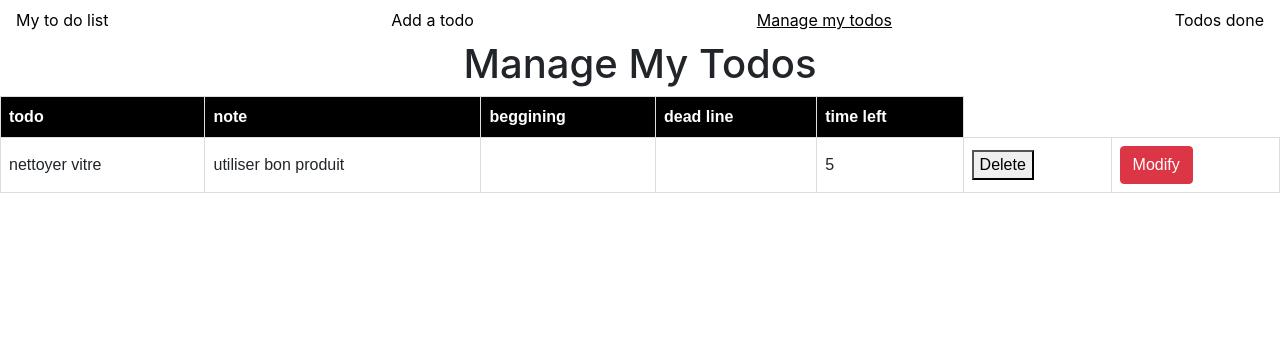
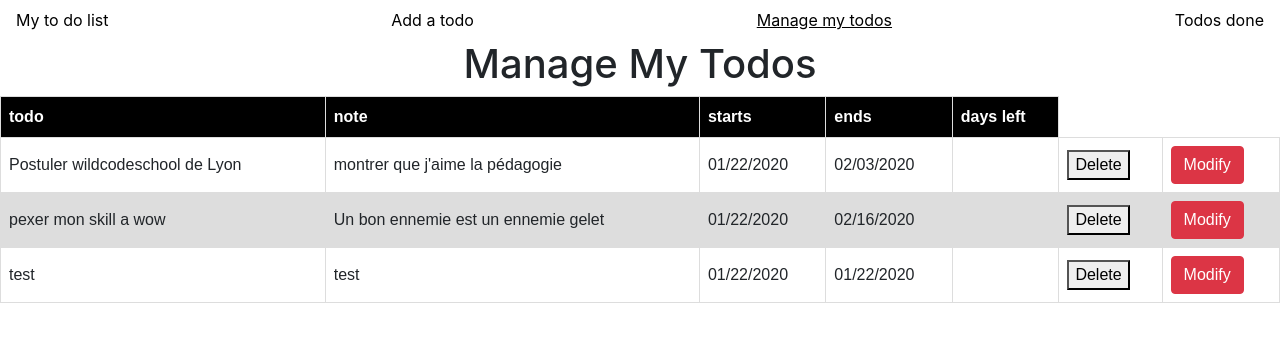
Before and after one commit to bapHyv/TodoList, a React (Create React App) app: page /managemytodos in a window 1280 px wide. Shown: the top 342 px of the page. Built offline with nearby package versions, Linux system fonts and the light colour scheme; data requests are answered from the project's data file.

Commit message:
did not realise that I was on master... refactoring the code so it looks better

```diff
--- a/db.json
+++ b/db.json
@@ -1,10 +1,25 @@
 {
   "tasks": [
     {
-      "task": "nettoyer vitre ",
-      "note": "utiliser bon produit",
-      "timeleft": "5",
+      "task": "Postuler wildcodeschool de Lyon",
+      "note": "montrer que j'aime la pédagogie",
+      "starts": "01/22/2020",
+      "ends": "02/03/2020",
       "id": 1
+    },
+    {
+      "task": "pexer mon skill a wow",
+      "note": "Un bon ennemie est un ennemie gelet",
+      "starts": "01/22/2020",
+      "ends": "02/16/2020",
+      "id": 2
+    },
+    {
+      "task": "test",
+      "note": "test",
+      "starts": "01/22/2020",
+      "ends": "01/22/2020",
+      "id": 3
     }
   ],
   "done": [
@@ -12,36 +27,57 @@
       "id": 1,
       "task": "Nettoyer intérieur et exterieure voiture",
       "note": "Penser à faire les vitres",
-      "beggining": "2020-01-22T18:36:57.728Z",
-      "deadline": "2020-01-30T18:36:57.728Z"
+      "starts": "2020-01-22T18:36:57.728Z",
+      "ends": "2020-01-30T18:36:57.728Z"
     },
     {
       "id": 2,
       "task": "Aller à la caf",
       "note": "penser à prendre les payes de la région",
-      "beggining": "2020-01-22T18:39:48.928Z",
-      "deadline": "2020-01-24T18:39:48.928Z"
+      "starts": "2020-01-22T18:39:48.928Z",
+      "ends": "2020-01-24T18:39:48.928Z"
     },
     {
       "id": 3,
       "task": "pexer mon skill a wow",
       "note": "faire les raccourcis",
-      "beggining": "2020-01-22T18:40:42.615Z",
-      "deadline": "2020-02-15T18:40:42.615Z"
+      "starts": "2020-01-22T18:40:42.615Z",
+      "ends": "2020-02-15T18:40:42.615Z"
     },
     {
       "id": 4,
       "task": "Postuler wildcodeschool",
       "note": "Finir le portfolio",
-      "beggining": "2020-01-22T18:41:09.206Z",
-      "deadline": "2020-01-25T18:41:09.206Z"
+      "starts": "2020-01-22T18:41:09.206Z",
+      "ends": "2020-01-25T18:41:09.206Z"
     },
     {
       "id": 5,
       "task": "presave track de rerino",
       "note": "utiliser tout les comptes",
-      "beggining": "2020-01-22T18:42:33.780Z",
-      "deadline": "2020-01-28T18:42:33.780Z"
+      "starts": "2020-01-22T18:42:33.780Z",
+      "ends": "2020-01-28T18:42:33.780Z"
+    },
+    {
+      "id": 6,
+      "task": "Aller changer maillot de bain",
+      "note": "penser à essayer le nouveau !",
+      "starts": "2020-01-22T20:11:09.122Z",
+      "ends": "2020-01-25T20:11:09.122Z"
+    },
+    {
+      "id": 7,
+      "task": "essayer de trouver des nouveaux pull",
+      "note": "prendre avec zipper!",
+      "starts": "22/01/2020",
+      "ends": "2020-01-27T20:14:20.737Z"
+    },
+    {
+      "id": 8,
+      "task": "trouver verre tremper pour telephone",
+      "note": "Penser à prendre le bon format!",
+      "starts": "22/01/2020",
+      "ends": "30/01/2020"
     }
   ]
 }
--- a/src/components/AddATodos.js
+++ b/src/components/AddATodos.js
@@ -7,9 +7,8 @@ export default class AddATodos extends Component {
 		this.state = {
 			todo: '',
 			note: '',
-			beggining: '',
-			deadline: '',
-			timeleft: ''
+			starts: '',
+			ends: '',
 		};
 	}
 
@@ -24,24 +23,39 @@ export default class AddATodos extends Component {
 		axios.get('/tasks').then(data => console.log(data));
 	}
 
+	dateRightFormat = (day = 0) => {
+		const newDate = new Date();
+		const today = new Date(newDate.getTime() + day * 24 * 60 * 60 *1000);
+
+		let dd = today.getDate()
+		let mm =  today.getMonth() + 1
+		let yyyy = today.getFullYear()
+
+		if (dd < 10) {
+			dd = '0' + dd
+		}
+
+		if (mm < 10) {
+			mm = '0' + mm
+		}
+
+		const date = `${mm}/${dd}/${yyyy}`
+
+		return date
+	}
+
 	handleClick = () => {
-		const now = new Date();
-		const deadlineCalculated = new Date(now.getTime() + this.state.deadline * 24 * 60 * 60 * 1000)
-		const diffTime = Math.abs(deadlineCalculated - now);
-		const diffDays = Math.ceil(diffTime / (1000 * 60 * 60 * 24))
 		axios.post('/tasks', {
 			task: this.state.todo,
 			note: this.state.note,
-			beggining: now,
-			deadline: deadlineCalculated,
-			timeleft: diffDays
+			starts: this.dateRightFormat(),
+			ends: this.dateRightFormat(this.state.deadline)
 		});
 		this.setState({
 			todo: '',
 			note: '',
-			beggining: '',
-			deadline: '',
-			timeleft: ''
+			starts: '',
+			ends: ''
 		})
 	};
 	render() {
@@ -64,7 +78,7 @@ export default class AddATodos extends Component {
 					</div>
 					<div>
 						<label>dead-line in days</label>
-						<input type="number" name="deadline" value={this.state.deadline} onChange={this.handleChange} />
+						<input type="number" name="ends" value={this.state.ends} onChange={this.handleChange} />
 					</div>
 				</div>
 				<button onClick={this.handleClick}>Add a todo</button>
--- a/src/components/MyTodosList.js
+++ b/src/components/MyTodosList.js
@@ -8,6 +8,17 @@ export default class MyTodosList extends Component {
 			data: []
 		};
 	}
+
+	daysLeftCalculator = endsParameter => {
+		const now = new Date().getTime();
+		const ends = new Date(endsParameter).getTime();
+
+		const diffTime = Math.abs(ends - now);
+
+		const diffDays = Math.ceil(diffTime / (1000 * 60 * 60 * 24));
+
+		return diffDays;
+	};
 
 	componentDidMount() {
 		axios.get('/tasks').then(data => {
@@ -24,9 +35,9 @@ export default class MyTodosList extends Component {
 						<tr>
 							<th>todo</th>
 							<th>note</th>
-							<th>beggining</th>
-							<th>dead line</th>
-							<th>time left</th>
+							<th>starts (mm/dd/yyyy)</th>
+							<th>ends (mm/dd/yyyy)</th>
+							<th>days left</th>
 						</tr>
 					</thead>
 					<tbody>
@@ -35,9 +46,9 @@ export default class MyTodosList extends Component {
 								<tr key={task.id}>
 									<td>{task.task}</td>
 									<td>{task.note}</td>
-									<td>{task.beggining}</td>
-									<td>{task.deadline}</td>
-									<td>{task.timeleft}</td>
+									<td>{task.starts}</td>
+									<td>{task.ends}</td>
+									<td>{this.daysLeftCalculator(task.ends)}</td>
 								</tr>
 							);
 						})}
--- a/src/components/manageMyTodos/ManageMyTodos.js
+++ b/src/components/manageMyTodos/ManageMyTodos.js
@@ -45,9 +45,9 @@ export default class ManageMyTodos extends Component {
 						<tr>
 							<th>todo</th>
 							<th>note</th>
-							<th>beggining</th>
-							<th>dead line</th>
-							<th>time left</th>
+							<th>starts</th>
+							<th>ends</th>
+							<th>days left</th>
 						</tr>
 					</thead>
 					<tbody>
--- a/src/components/manageMyTodos/TodosItem.js
+++ b/src/components/manageMyTodos/TodosItem.js
@@ -6,16 +6,16 @@ const TodosItem = ({ todo, handleClickDelete }) => {
 		id,
 		task,
 		note,
-		beggining,
-		deadline,
+		starts,
+		ends,
 		timeleft
 	} = todo;
 	return (
 		<tr>
 			<td>{task}</td>
 			<td>{note}</td>
-			<td>{beggining}</td>
-			<td>{deadline}</td>
+			<td>{starts}</td>
+			<td>{ends}</td>
 			<td>{timeleft}</td>
 			<td>
 				<button onClick={() => handleClickDelete(todo)}>Delete</button>
```
